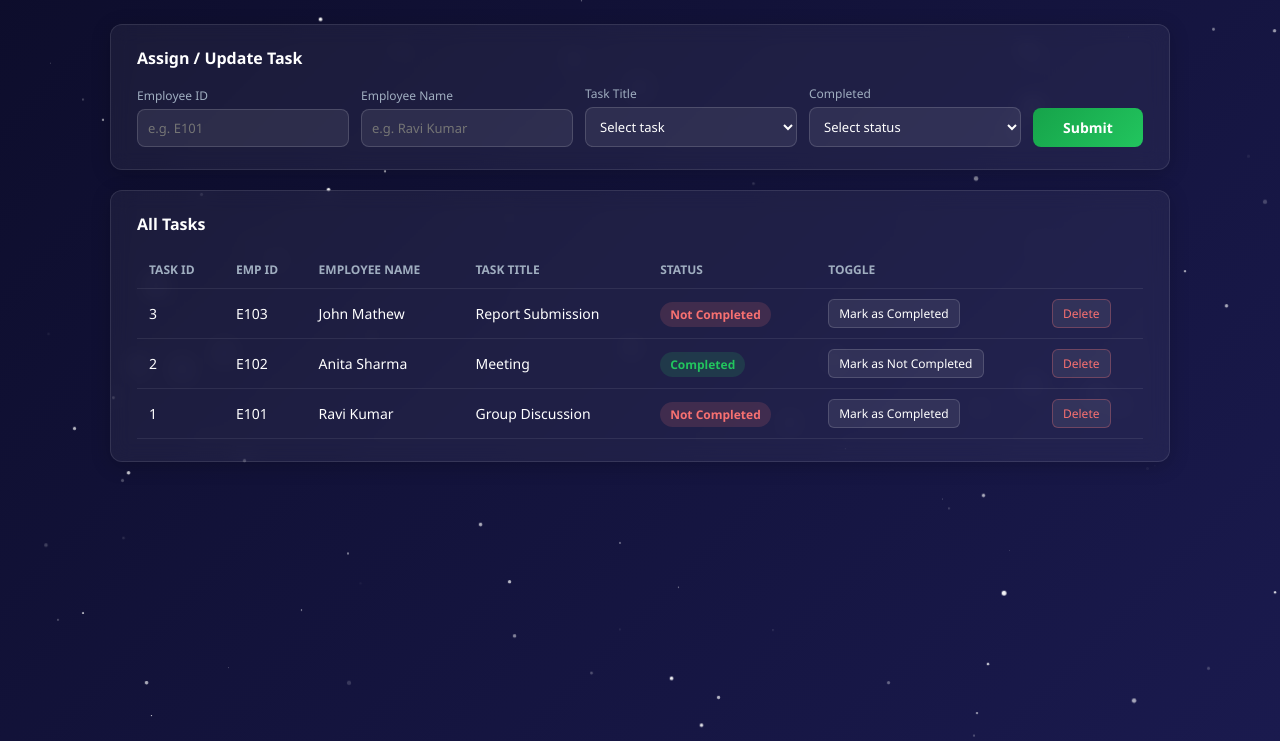
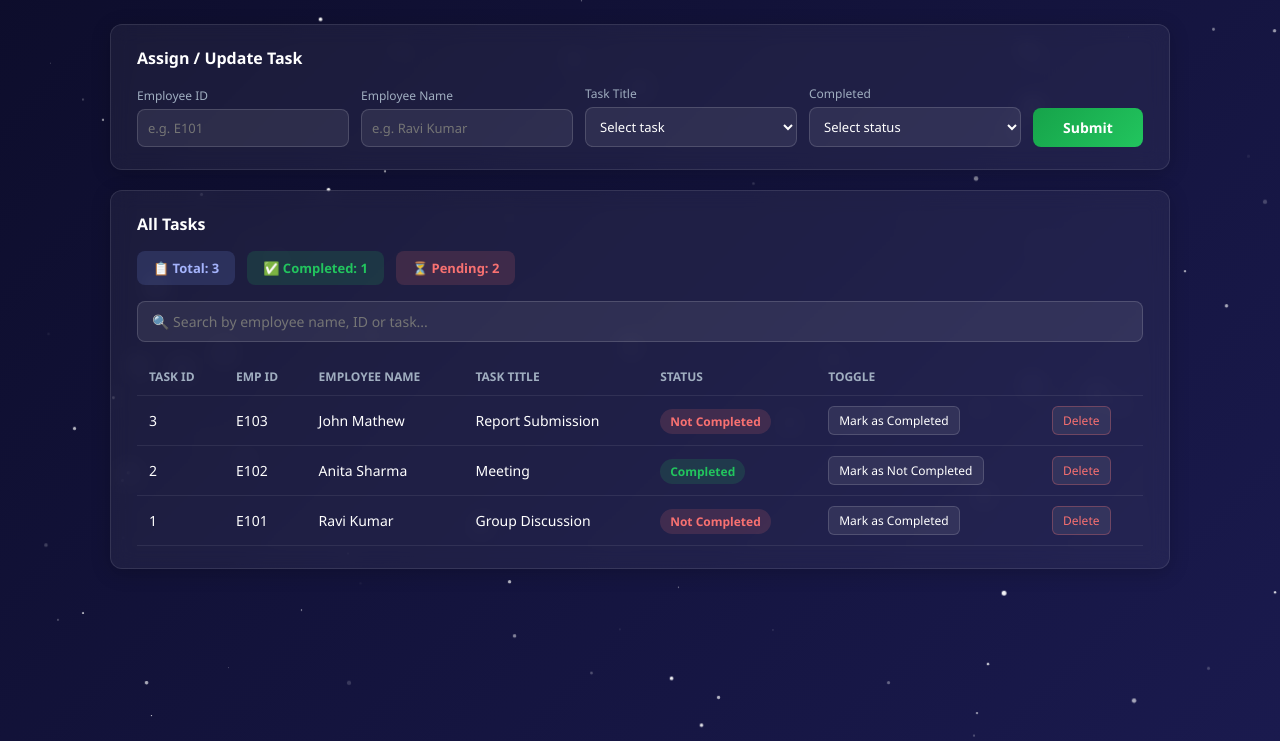
Before and after one commit to rishabh-397/task-management-app, a Flask app: page /dashboard in a window 1280 px wide. Shown: the part 59-800 px from the top of the page. Run offline with Flask 3, Linux system fonts and the light colour scheme; the visitor is signed in with stand-in values (Sample User, id 1); data comes from the database, SQL or seed files in the repository.

Commit message:
Add search, toast, counters and delete confirmation

```diff
--- a/frontend/static/script.js
+++ b/frontend/static/script.js
@@ -1,6 +1,75 @@
 const form = document.getElementById("task-form");
 const tbody = document.getElementById("tasks-tbody");
 const message = document.getElementById("form-message");
+
+function showToast(msg, type = "success") {
+  const existing = document.getElementById("toast");
+  if (existing) existing.remove();
+  const toast = document.createElement("div");
+  toast.id = "toast";
+  toast.className = `toast ${type}`;
+  toast.textContent = msg;
+  document.body.appendChild(toast);
+  setTimeout(() => toast.classList.add("show"), 10);
+  setTimeout(() => {
+    toast.classList.remove("show");
+    setTimeout(() => toast.remove(), 400);
+  }, 3000);
+}
+
+function showDeleteConfirm(id) {
+  const existing = document.getElementById("confirm-modal");
+  if (existing) existing.remove();
+  const modal = document.createElement("div");
+  modal.id = "confirm-modal";
+  modal.innerHTML = `
+    <div class="modal-overlay">
+      <div class="modal-box">
+        <h3>Delete Task</h3>
+        <p>Are you sure you want to delete this task? This cannot be undone.</p>
+        <div class="modal-btns">
+          <button class="modal-cancel" onclick="document.getElementById('confirm-modal').remove()">Cancel</button>
+          <button class="modal-confirm" onclick="confirmDelete(${id})">Delete</button>
+        </div>
+      </div>
+    </div>`;
+  document.body.appendChild(modal);
+}
+
+async function confirmDelete(id) {
+  document.getElementById("confirm-modal")?.remove();
+  const res = await fetch(`/api/tasks/${id}`, { method: "DELETE" });
+  const data = await res.json();
+  if (data.success) {
+    showToast("Task deleted successfully", "error");
+    loadTasks();
+  }
+}
+
+function updateCounters(tasks) {
+  const total = tasks.length;
+  const completed = tasks.filter(t => t.completed).length;
+  const pending = total - completed;
+  const counters = document.getElementById("counters");
+  if (counters) {
+    counters.innerHTML = `
+      <div class="counter-badge total">📋 Total: ${total}</div>
+      <div class="counter-badge done">✅ Completed: ${completed}</div>
+      <div class="counter-badge pending">⏳ Pending: ${pending}</div>`;
+  }
+}
+
+let allTasks = [];
+
+function filterTasks() {
+  const query = document.getElementById("search-input")?.value.toLowerCase() || "";
+  const filtered = allTasks.filter(t =>
+    t.employee_name.toLowerCase().includes(query) ||
+    t.task_title.toLowerCase().includes(query) ||
+    t.emp_id.toLowerCase().includes(query)
+  );
+  renderTasks(filtered);
+}
 
 async function loadTasks() {
   const res = await fetch("/api/tasks");
@@ -9,12 +78,14 @@ async function loadTasks() {
     tbody.innerHTML = `<tr><td colspan="7">Could not load tasks.</td></tr>`;
     return;
   }
-  renderTasks(data.tasks);
+  allTasks = data.tasks;
+  updateCounters(allTasks);
+  filterTasks();
 }
 
 function renderTasks(tasks) {
   if (tasks.length === 0) {
-    tbody.innerHTML = `<tr><td colspan="7">No tasks yet.</td></tr>`;
+    tbody.innerHTML = `<tr><td colspan="7" style="text-align:center;padding:20px;opacity:0.5;">No tasks found.</td></tr>`;
     return;
   }
   tbody.innerHTML = tasks.map(t => `
@@ -34,7 +105,7 @@ function renderTasks(tasks) {
         </button>
       </td>
       <td>
-        <button class="delete-btn" onclick="deleteTask(${t.id})">Delete</button>
+        <button class="delete-btn" onclick="showDeleteConfirm(${t.id})">Delete</button>
       </td>
     </tr>
   `).join("");
@@ -64,14 +135,12 @@ form.addEventListener("submit", async (e) => {
   const data = await res.json();
 
   if (data.success) {
-    const statusText = completed === "true" ? "Completed" : "Not Completed";
-    message.textContent = `Task submitted successfully — status: ${statusText}`;
-    message.className = "success";
+    const statusText = completed === "true" ? "Completed ✅" : "Not Completed ⏳";
+    showToast(`Task submitted — ${statusText}`);
     form.reset();
     loadTasks();
   } else {
-    message.textContent = data.message || "Something went wrong.";
-    message.className = "error";
+    showToast(data.message || "Something went wrong.", "error");
   }
 });
 
@@ -82,14 +151,15 @@ async function toggleTask(id, currentlyCompleted) {
     body: JSON.stringify({ completed: !currentlyCompleted }),
   });
   const data = await res.json();
-  if (data.success) loadTasks();
+  if (data.success) {
+    showToast(`Task marked as ${!currentlyCompleted ? "Completed ✅" : "Not Completed ⏳"}`);
+    loadTasks();
+  }
 }
 
-async function deleteTask(id) {
-  if (!confirm("Delete this task?")) return;
-  const res = await fetch(`/api/tasks/${id}`, { method: "DELETE" });
-  const data = await res.json();
-  if (data.success) loadTasks();
-}
+document.addEventListener("DOMContentLoaded", () => {
+  const searchInput = document.getElementById("search-input");
+  if (searchInput) searchInput.addEventListener("input", filterTasks);
+});
 
 loadTasks();
--- a/frontend/templates/dashboard.html
+++ b/frontend/templates/dashboard.html
@@ -19,7 +19,7 @@ body { background: linear-gradient(135deg, var(--bg1), var(--bg2)); color: var(-
 
 .topbar { position: relative; z-index: 1; background: var(--topbar-bg); backdrop-filter: blur(10px); color: #fff; padding: 14px 30px; display: flex; justify-content: space-between; align-items: center; border-bottom: 1px solid rgba(255,255,255,0.1); }
 .topbar h1 { font-size: 20px; }
-.topbar-right { display: flex; align-items: center; gap: 10px; font-size: 14px; }
+.topbar-right { display: flex; align-items: center; gap: 10px; font-size: 14px; flex-wrap: wrap; }
 
 .theme-bar { display: flex; gap: 6px; }
 .theme-btn { padding: 4px 10px; border-radius: 20px; border: 1px solid rgba(255,255,255,0.3); cursor: pointer; font-size: 11px; color: white; backdrop-filter: blur(10px); transition: all 0.3s; font-weight: 600; }
@@ -58,6 +58,39 @@ body { background: linear-gradient(135deg, var(--bg1), var(--bg2)); color: var(-
 #form-message.success { color: #22c55e; }
 #form-message.error { color: #f87171; }
 
+/* ── Toast ── */
+.toast { position: fixed; top: 20px; left: 50%; transform: translateX(-50%) translateY(-80px); background: #22c55e; color: white; padding: 12px 24px; border-radius: 10px; font-size: 14px; font-weight: 600; z-index: 9999; transition: transform 0.4s ease; box-shadow: 0 6px 20px rgba(0,0,0,0.3); }
+.toast.show { transform: translateX(-50%) translateY(0); }
+.toast.error { background: #ef4444; }
+
+/* ── Modal ── */
+.modal-overlay { position: fixed; inset: 0; background: rgba(0,0,0,0.6); z-index: 9998; display: flex; align-items: center; justify-content: center; backdrop-filter: blur(4px); }
+.modal-box { background: #1a1a4e; border: 1px solid rgba(255,255,255,0.15); border-radius: 14px; padding: 28px 32px; width: 360px; text-align: center; box-shadow: 0 20px 60px rgba(0,0,0,0.5); }
+[data-theme="light"] .modal-box { background: #ffffff; border-color: #e2e8f0; }
+.modal-box h3 { font-size: 18px; color: var(--text); margin-bottom: 10px; }
+.modal-box p { font-size: 14px; color: var(--text-secondary); margin-bottom: 22px; }
+.modal-btns { display: flex; gap: 12px; justify-content: center; }
+.modal-cancel { padding: 9px 22px; border-radius: 8px; border: 1px solid var(--input-border); background: var(--input-bg); color: var(--text); cursor: pointer; font-size: 14px; transition: all 0.2s; }
+.modal-cancel:hover { background: rgba(111,134,214,0.2); }
+.modal-confirm { padding: 9px 22px; border-radius: 8px; border: none; background: #ef4444; color: white; cursor: pointer; font-size: 14px; font-weight: 600; transition: all 0.2s; }
+.modal-confirm:hover { background: #dc2626; transform: translateY(-1px); }
+
+/* ── Counters ── */
+.counters { display: flex; gap: 12px; margin-bottom: 16px; flex-wrap: wrap; }
+.counter-badge { padding: 8px 16px; border-radius: 8px; font-size: 13px; font-weight: 600; }
+.counter-badge.total { background: rgba(111,134,214,0.2); color: #a5b4fc; }
+.counter-badge.done { background: rgba(34,197,94,0.15); color: #22c55e; }
+.counter-badge.pending { background: rgba(248,113,113,0.15); color: #f87171; }
+[data-theme="light"] .counter-badge.total { background: rgba(58,75,143,0.1); color: #3a4b8f; }
+[data-theme="light"] .counter-badge.done { background: rgba(34,197,94,0.1); color: #16a34a; }
+[data-theme="light"] .counter-badge.pending { background: rgba(248,113,113,0.1); color: #dc2626; }
+
+/* ── Search ── */
+.search-bar { margin-bottom: 16px; }
+.search-bar input { width: 100%; padding: 10px 14px; border: 1px solid var(--input-border); border-radius: 8px; font-size: 14px; background: var(--input-bg); color: var(--text); outline: none; transition: border 0.2s; }
+.search-bar input:focus { border-color: #6f86d6; }
+
+/* ── Table ── */
 table { width: 100%; border-collapse: collapse; font-size: 14px; }
 th, td { padding: 10px 12px; border-bottom: 1px solid var(--table-border); text-align: left; color: var(--text); }
 th { color: var(--text-secondary); font-weight: 600; font-size: 12px; text-transform: uppercase; }
@@ -132,6 +165,10 @@ th { color: var(--text-secondary); font-weight: 600; font-size: 12px; text-trans
 
     <section class="table-card animate-in">
       <h2>All Tasks</h2>
+      <div id="counters" class="counters"></div>
+      <div class="search-bar">
+        <input type="text" id="search-input" placeholder="🔍 Search by employee name, ID or task...">
+      </div>
       <table id="tasks-table">
         <thead>
           <tr>
@@ -144,8 +181,7 @@ th { color: var(--text-secondary); font-weight: 600; font-size: 12px; text-trans
             <th></th>
           </tr>
         </thead>
-        <tbody id="tasks-tbody">
-        </tbody>
+        <tbody id="tasks-tbody"></tbody>
       </table>
     </section>
   </main>
```
Also changed, not shown: README.md.
